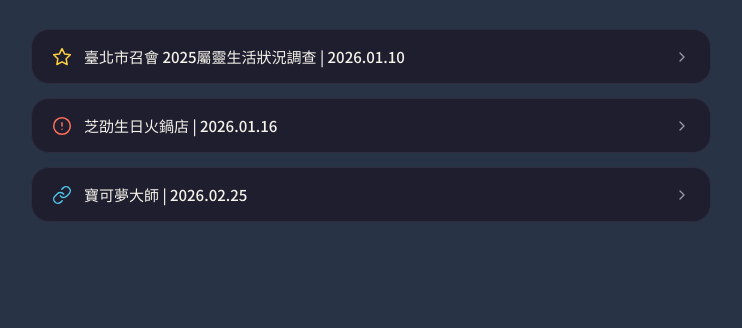
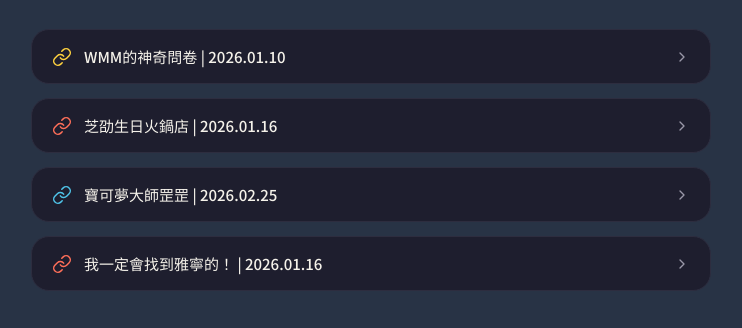
Before and after one commit to yier012/xdtools, a website: page surprise.html in a window 1280 px wide. Shown: the part 114-442 px from the top of the page, without its empty margins (269-1011 px from the left). Drawn offline with Linux system fonts and the light colour scheme.

Commit message:
link跟小細節

```diff
--- a/script.js
+++ b/script.js
@@ -1,7 +1,7 @@
 // 首頁的招呼語,每次整理隨機換一句
 const GREETINGS = [
-  "早安，兒子們!",
-  "爸爸的魔爪在你背後游移啦!",
+  "早安，兒子們！",
+  "爸爸的魔爪在你背後游移啦！",
   "欸欸，今天...",
   "不唬 你沒屌",
 ];
--- a/surprise.html
+++ b/surprise.html
@@ -29,10 +29,11 @@
         <div class="link-btn-left">
           <span class="link-btn-icon">
             <svg viewBox="0 0 24 24" width="20" height="20" fill="none" stroke="currentColor" stroke-width="1.8" stroke-linecap="round" stroke-linejoin="round">
-              <polygon points="12 2 15.09 8.26 22 9.27 17 14.14 18.18 21.02 12 17.77 5.82 21.02 7 14.14 2 9.27 8.91 8.26 12 2"></polygon>
+              <path d="M10 13a5 5 0 0 0 7.54.54l3-3a5 5 0 0 0-7.07-7.07l-1.72 1.71"></path>
+              <path d="M14 11a5 5 0 0 0-7.54-.54l-3 3a5 5 0 0 0 7.07 7.07l1.71-1.71"></path>
             </svg>
           </span>
-          <span>臺北市召會 2025屬靈生活狀況調查 | 2026.01.10</span>
+          <span>WMM的神奇問卷 | 2026.01.10</span>
         </div>
         <span class="link-btn-arrow">
           <svg viewBox="0 0 24 24" width="16" height="16" fill="none" stroke="currentColor" stroke-width="2" stroke-linecap="round" stroke-linejoin="round">
@@ -45,9 +46,8 @@
         <div class="link-btn-left">
           <span class="link-btn-icon" style="color: var(--coral);">
             <svg viewBox="0 0 24 24" width="20" height="20" fill="none" stroke="currentColor" stroke-width="1.8" stroke-linecap="round" stroke-linejoin="round">
-              <circle cx="12" cy="12" r="10"></circle>
-              <line x1="12" y1="8" x2="12" y2="12"></line>
-              <line x1="12" y1="16" x2="12.01" y2="16"></line>
+              <path d="M10 13a5 5 0 0 0 7.54.54l3-3a5 5 0 0 0-7.07-7.07l-1.72 1.71"></path>
+              <path d="M14 11a5 5 0 0 0-7.54-.54l-3 3a5 5 0 0 0 7.07 7.07l1.71-1.71"></path>
             </svg>
           </span>
           <span>芝劭生日火鍋店 | 2026.01.16</span>
@@ -67,7 +67,7 @@
               <path d="M14 11a5 5 0 0 0-7.54-.54l-3 3a5 5 0 0 0 7.07 7.07l1.71-1.71"></path>
             </svg>
           </span>
-          <span>寶可夢大師 | 2026.02.25</span>
+          <span>寶可夢大師罡罡 | 2026.02.25</span>
         </div>
         <span class="link-btn-arrow">
           <svg viewBox="0 0 24 24" width="16" height="16" fill="none" stroke="currentColor" stroke-width="2" stroke-linecap="round" stroke-linejoin="round">
@@ -75,6 +75,24 @@
           </svg>
         </span>
       </a>
+
+      <a href="https://yaning-birthday-2026.jay97186.chatgpt.site/" target="_blank" rel="noopener noreferrer" class="link-btn-card">
+        <div class="link-btn-left">
+          <span class="link-btn-icon" style="color: var(--coral);">
+            <svg viewBox="0 0 24 24" width="20" height="20" fill="none" stroke="currentColor" stroke-width="1.8" stroke-linecap="round" stroke-linejoin="round">
+              <path d="M10 13a5 5 0 0 0 7.54.54l3-3a5 5 0 0 0-7.07-7.07l-1.72 1.71"></path>
+              <path d="M14 11a5 5 0 0 0-7.54-.54l-3 3a5 5 0 0 0 7.07 7.07l1.71-1.71"></path>
+            </svg>
+          </span>
+          <span>我一定會找到雅寧的！ | 2026.01.16</span>
+        </div>
+        <span class="link-btn-arrow">
+          <svg viewBox="0 0 24 24" width="16" height="16" fill="none" stroke="currentColor" stroke-width="2" stroke-linecap="round" stroke-linejoin="round">
+            <path d="M9 18l6-6-6-6"></path>
+          </svg>
+        </span>
+      </a>
+
     </main>
   </div>
 
```
